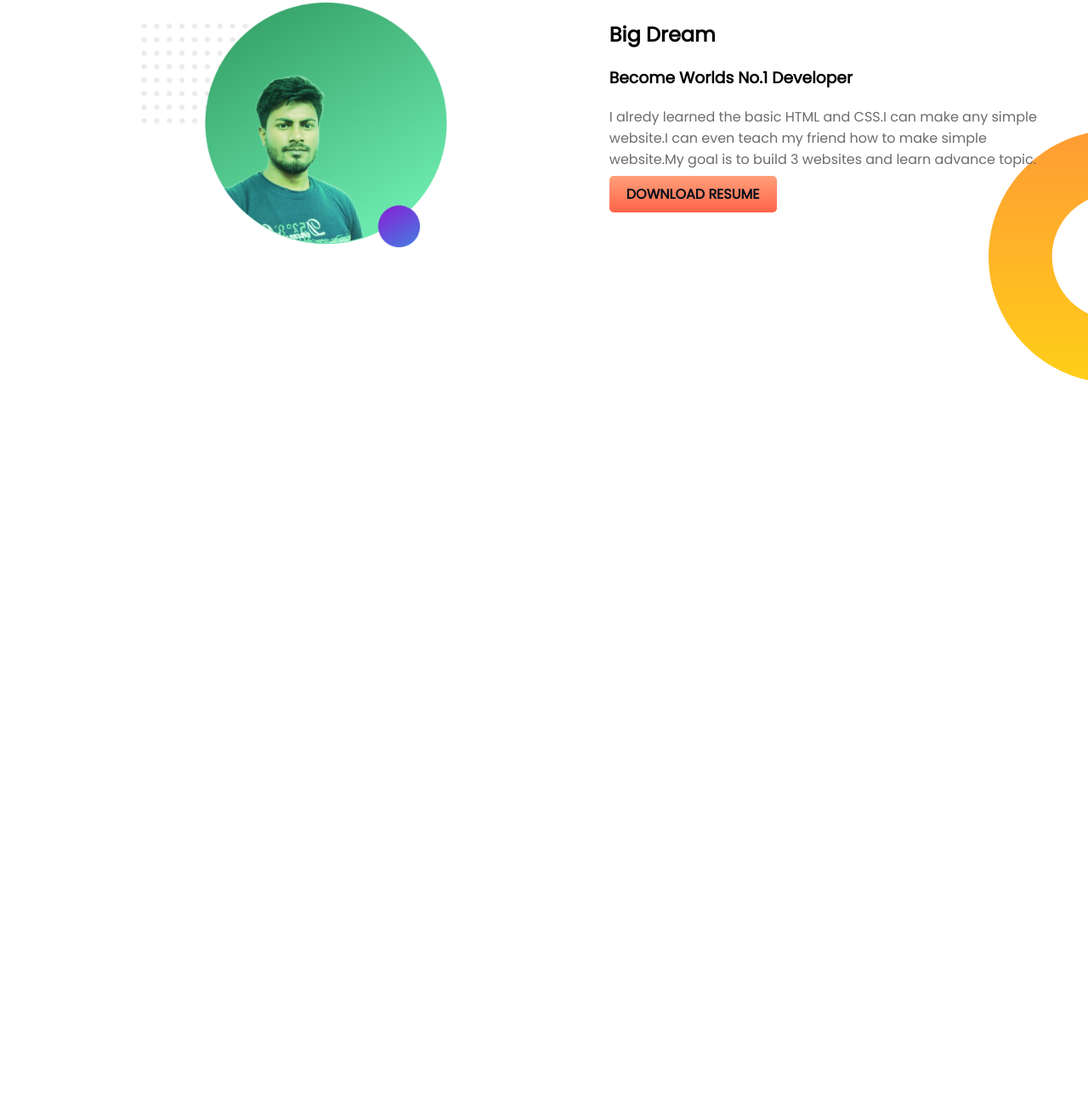
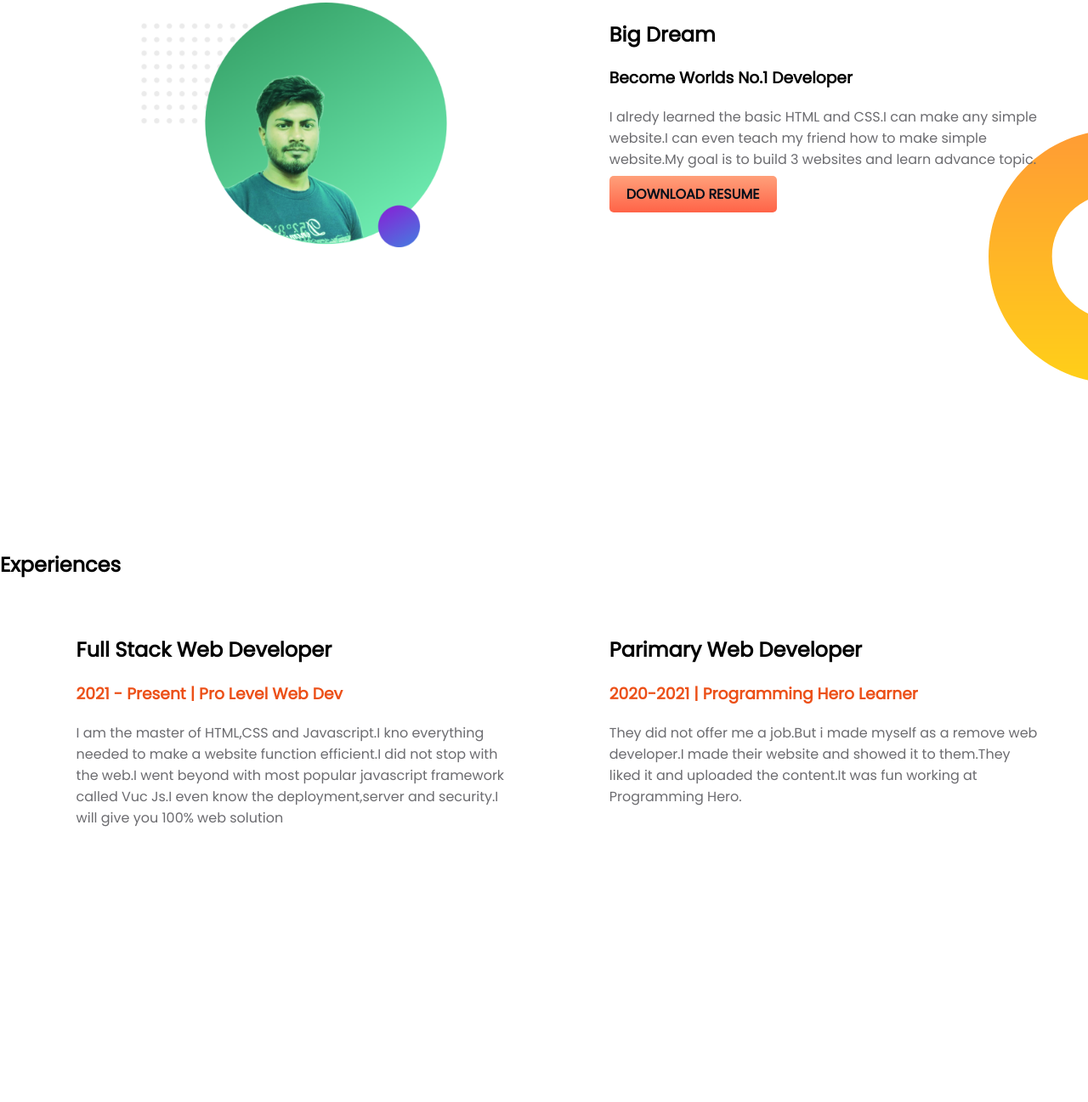
Before and after one commit to blueline-prodip/web-portfolio, a plain HTML site: page index.html in a window 1280 px wide. Shown: the part 673-1970 px from the top of the page at 85% size. Before the commit the page ends 1300 px from the top, so only its background shows below. Drawn offline with Linux system fonts and the light colour scheme.

Commit message:
add items

```diff
--- a/index.html
+++ b/index.html
@@ -15,7 +15,7 @@
     <section class="top-banner">
         <div class="half-width">
             <h1>Welcome To</h1>
-            <h1> <span class="name-highlight">Prodip </span> Website</h1>
+            <h1> <span class="orange-highlight">Prodip </span> Website</h1>
             <h3>World-Class professional web dev</h3>
             <p>This is part of the web that you can see, touch, and interact with. There are many front end development
                 frameworks that vary based on their functions and features. Being that we work on many different
@@ -36,8 +36,26 @@
         <div class="half-width">
             <h2>Big Dream</h2>
             <h3>Become Worlds No.1 Developer</h3>
-<p>I alredy learned the basic HTML and CSS.I can make any simple website.I can even teach my friend how to make simple website.My goal is to build 3 websites and learn advance topic.</p>
+            <p>I alredy learned the basic HTML and CSS.I can make any simple website.I can even teach my friend how to
+                make simple website.My goal is to build 3 websites and learn advance topic.</p>
             <a class="link-button" href="https://www.facebook.com/prodip345">DOWNLOAD RESUME</a>
+
+        </div>
+    </section>
+    <section class="experience-area">
+        <h2>Experiences</h2>
+        <div class="half-width">
+            <h2>Full Stack Web Developer</h2>
+            <h3 class="orange-highlight">2021 - Present | Pro Level Web Dev</h3>
+            <p>I am the master of HTML,CSS and Javascript.I kno everything needed to make a website function efficient.I
+                did not stop with the web.I went beyond with most popular javascript framework called Vuc Js.I even know
+                the deployment,server and security.I will give you 100% web solution</p>
+        </div>
+        <div class="half-width">
+            <h2>Parimary Web Developer</h2>
+            <h3 class="orange-highlight">2020-2021 | Programming Hero Learner</h3>
+            <p>They did not offer me a job.But i made myself as a remove web developer.I made their website and showed
+                it to them.They liked it and uploaded the content.It was fun working at Programming Hero.</p>
         </div>
     </section>
 </body>
--- a/style.css
+++ b/style.css
@@ -11,8 +11,8 @@
  p{
      color: rgb(108, 108, 112);
  }
- .name-highlight{
-     color: orangered;
+ .orange-highlight{
+     color: rgb(236, 80, 24);
  }
  .half-width{
   width: 40%;
```
Lines whose indentation alone changed are shown as unchanged.
